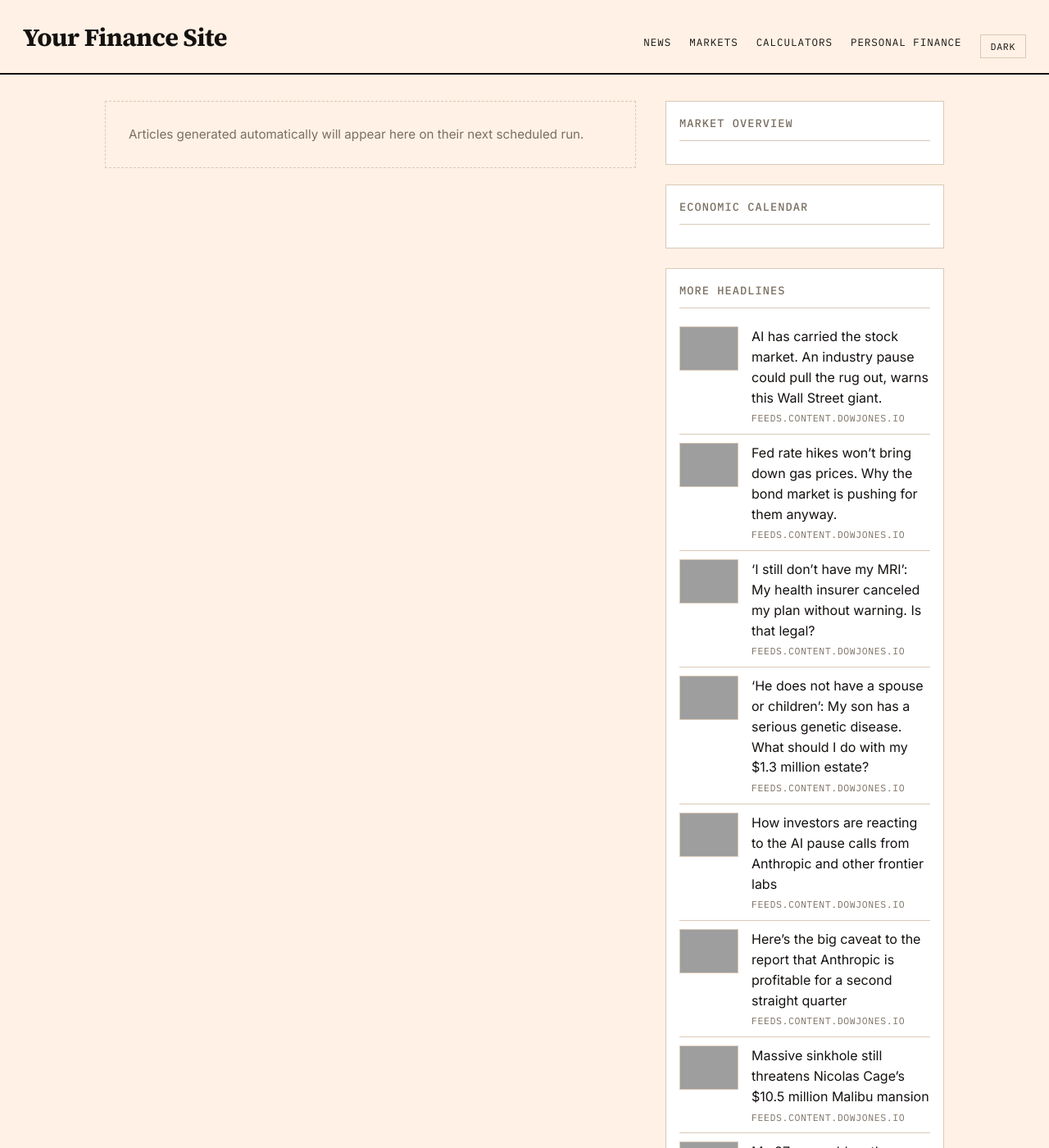
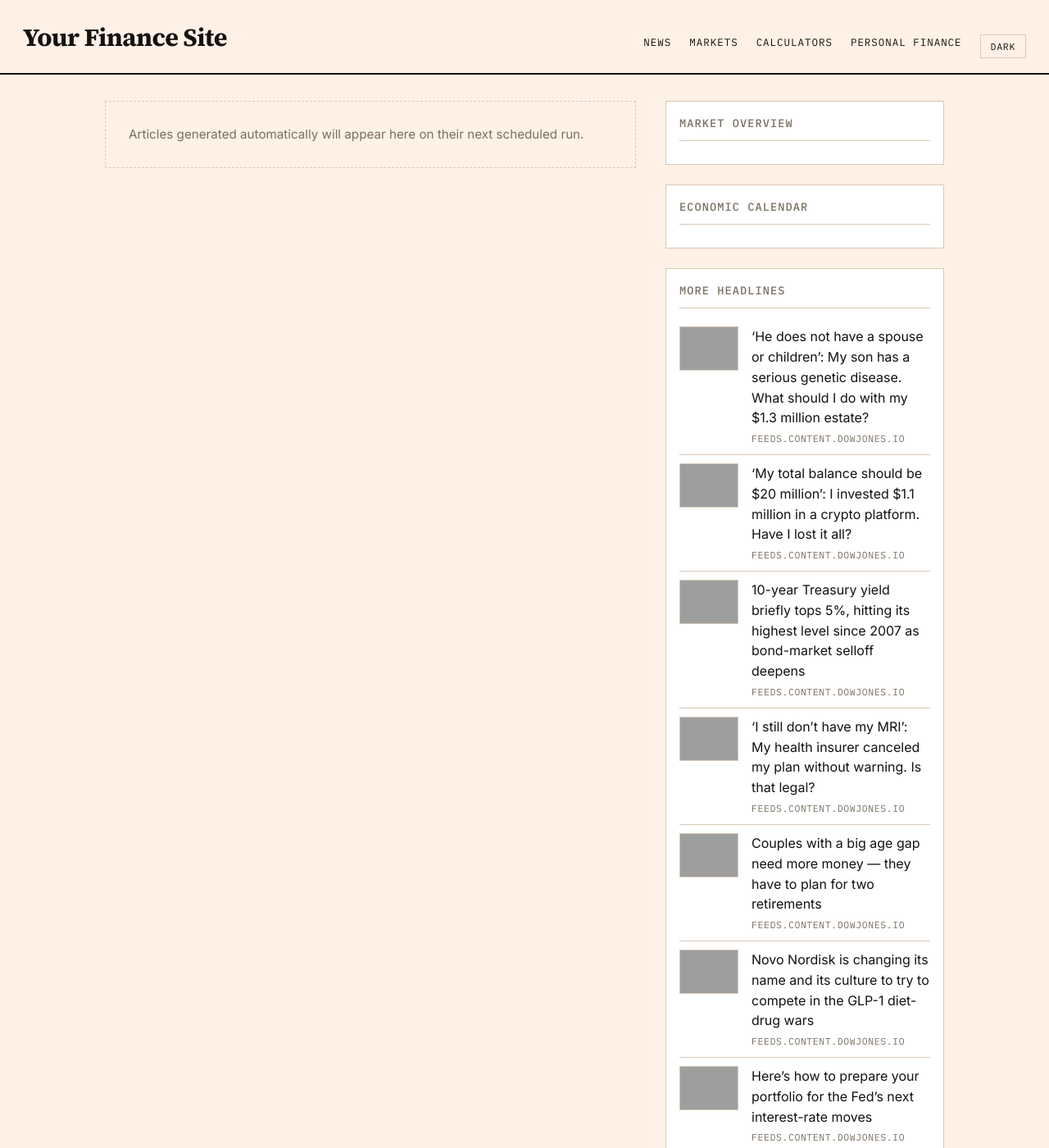
Before and after one commit to GlobTechCo/globtechco.github.io, a Jekyll site: the page built from index.html, in a window 1280 px wide and 1400 px high, cut to the strip 0-1400 px from the top of the window. Shown: the whole strip at 82% size. Built offline with Jekyll 4.4.1, drawn with Linux system fonts in a browser that asks for light colours; a script that is not in the unit is left out; the list of posts is cut into pages by our own code; some of the changed text lies outside the part shown; grey boxes are pictures that could not be loaded.

Commit message:
Auto-content update 2026-09-14

```diff
--- a/_data/aggregator.yml
+++ b/_data/aggregator.yml
@@ -1,50 +1,50 @@
-- title: "AI has carried the stock market. An industry pause could pull the rug out, warns this Wall Street giant."
-  link: "https://www.marketwatch.com/story/ai-has-carried-the-stock-market-an-industry-pause-could-pull-the-rug-out-warns-this-wall-street-giant-3272c960?mod=mw_rss_topstories"
+- title: "\u2018He does not have a spouse or children\u2019: My son has a serious genetic disease. What should I do with my $1.3 million estate?"
+  link: "https://www.marketwatch.com/story/he-does-not-have-a-spouse-or-children-my-son-has-a-serious-genetic-disease-what-should-i-do-with-my-1-3-million-estate-98cdccf9?mod=mw_rss_topstories"
   source: "feeds.content.dowjones.io"
-  pubdate: "Mon, 14 Sep 2026 11:15:00 GMT"
-  image: "https://images.mktw.net/im-77897234"
-- title: "Fed rate hikes won\u2019t bring down gas prices. Why the bond market is pushing for them anyway."
-  link: "https://www.marketwatch.com/story/fed-rate-hikes-wont-bring-down-gas-prices-why-the-bond-market-is-pushing-for-them-anyway-98f2c7e3?mod=mw_rss_topstories"
+  pubdate: "Mon, 14 Sep 2026 16:30:00 GMT"
+  image: "https://images.mktw.net/im-01471578"
+- title: "\u2018My total balance should be $20 million\u2019: I invested $1.1 million in a crypto platform. Have I lost it all?"
+  link: "https://www.marketwatch.com/story/my-total-balance-should-be-worth-20-million-i-invested-1-1-million-in-a-crypto-platform-have-i-lost-it-all-d22da562?mod=mw_rss_topstories"
   source: "feeds.content.dowjones.io"
-  pubdate: "Mon, 14 Sep 2026 10:35:00 GMT"
-  image: "https://images.mktw.net/im-90902515"
+  pubdate: "Mon, 14 Sep 2026 16:30:00 GMT"
+  image: "https://images.mktw.net/im-78021125"
+- title: "10-year Treasury yield briefly tops 5%, hitting its highest level since 2007 as bond-market selloff deepens"
+  link: "https://www.marketwatch.com/story/10-year-treasury-yield-tops-5-for-the-first-time-since-2007-as-bond-market-selloff-deepens-14c81f75?mod=mw_rss_topstories"
+  source: "feeds.content.dowjones.io"
+  pubdate: "Mon, 14 Sep 2026 15:40:00 GMT"
+  image: "https://images.mktw.net/im-41770070"
 - title: "\u2018I still don\u2019t have my MRI\u2019: My health insurer canceled my plan without warning. Is that legal?"
   link: "https://www.marketwatch.com/story/i-still-dont-have-my-mri-my-health-insurer-canceled-my-plan-without-warning-is-that-legal-02143710?mod=mw_rss_topstories"
   source: "feeds.content.dowjones.io"
-  pubdate: "Mon, 14 Sep 2026 10:15:00 GMT"
+  pubdate: "Mon, 14 Sep 2026 15:30:00 GMT"
   image: "https://images.mktw.net/im-65472748"
-- title: "\u2018He does not have a spouse or children\u2019: My son has a serious genetic disease. What should I do with my $1.3 million estate?"
-  link: "https://www.marketwatch.com/story/he-does-not-have-a-spouse-or-children-my-son-has-a-serious-genetic-disease-what-should-i-do-with-my-1-3-million-estate-98cdccf9?mod=mw_rss_topstories"
+- title: "Couples with a big age gap need more money \u2014 they have to plan for two retirements"
+  link: "https://www.marketwatch.com/story/couples-with-a-big-age-gap-need-more-money-they-have-to-plan-for-two-retirements-1454b8c2?mod=mw_rss_topstories"
   source: "feeds.content.dowjones.io"
-  pubdate: "Mon, 14 Sep 2026 09:45:00 GMT"
-  image: "https://images.mktw.net/im-01471578"
-- title: "How investors are reacting to the AI pause calls from Anthropic and other frontier labs"
+  pubdate: "Mon, 14 Sep 2026 14:15:00 GMT"
+  image: "https://images.mktw.net/im-97489983"
+- title: "Novo Nordisk is changing its name and its culture to try to compete in the GLP-1 diet-drug wars"
+  link: "https://www.marketwatch.com/story/novo-drops-nordisk-in-corporate-refresh-to-take-on-lilly-in-the-weight-loss-wars-a406161a?mod=mw_rss_topstories"
+  source: "feeds.content.dowjones.io"
+  pubdate: "Mon, 14 Sep 2026 14:05:00 GMT"
+  image: "https://images.mktw.net/im-67332197"
+- title: "Here\u2019s how to prepare your portfolio for the Fed\u2019s next interest-rate moves"
+  link: "https://www.marketwatch.com/story/heres-how-to-prepare-your-portfolio-for-the-feds-next-interest-rate-moves-ac306c90?mod=mw_rss_topstories"
+  source: "feeds.content.dowjones.io"
+  pubdate: "Mon, 14 Sep 2026 13:45:00 GMT"
+  image: "https://images.mktw.net/im-87236980"
+- title: "Micron, Nvidia and other chip stocks fall after tech leaders call for an AI slowdown. Here\u2019s what to know."
   link: "https://www.marketwatch.com/story/how-investors-are-reacting-to-the-ai-pause-calls-from-anthropic-and-other-frontier-labs-f69391b8?mod=mw_rss_topstories"
   source: "feeds.content.dowjones.io"
-  pubdate: "Mon, 14 Sep 2026 09:29:00 GMT"
-  image: "https://images.mktw.net/im-40389224"
-- title: "Here\u2019s the big caveat to the report that Anthropic is profitable for a second straight quarter"
-  link: "https://www.marketwatch.com/story/the-very-big-caveat-to-the-report-that-anthropic-is-profitable-for-a-second-straight-quarter-561e0c64?mod=mw_rss_topstories"
+  pubdate: "Mon, 14 Sep 2026 13:37:00 GMT"
+  image: "https://images.mktw.net/im-15629837"
+- title: "AI has been carrying the stock market. An industry pause could pull the rug out, warns this Wall Street giant."
+  link: "https://www.marketwatch.com/story/ai-has-carried-the-stock-market-an-industry-pause-could-pull-the-rug-out-warns-this-wall-street-giant-3272c960?mod=mw_rss_topstories"
   source: "feeds.content.dowjones.io"
-  pubdate: "Mon, 14 Sep 2026 09:04:00 GMT"
-  image: "https://images.mktw.net/im-01185694"
-- title: "Massive sinkhole still threatens Nicolas Cage\u2019s $10.5 million Malibu mansion"
-  link: "https://www.marketwatch.com/story/massive-sinkhole-still-threatens-nicolas-cages-10-5-million-malibu-mansion-ec0c7497?mod=mw_rss_topstories"
+  pubdate: "Mon, 14 Sep 2026 12:11:00 GMT"
+  image: "https://images.mktw.net/im-77897234"
+- title: "Oil over $100 has JPMorgan strategists warning stock-market investors against missing out on a sudden turnaround"
+  link: "https://www.marketwatch.com/story/oil-over-100-has-jpmorgan-stock-market-strategists-fearing-a-missing-out-on-a-swift-decline-ba32bfd4?mod=mw_rss_topstories"
   source: "feeds.content.dowjones.io"
-  pubdate: "Mon, 14 Sep 2026 09:03:00 GMT"
-  image: "https://images.mktw.net/im-03105641"
-- title: "My 87-year-old mother wants to pay for my brother\u2019s kids\u2019 education. I don\u2019t have children. How is that fair?"
-  link: "https://www.marketwatch.com/story/my-87-year-old-mother-wants-to-pay-for-my-brothers-kids-education-i-dont-have-children-is-that-fair-b647a4bd?mod=mw_rss_topstories"
-  source: "feeds.content.dowjones.io"
-  pubdate: "Mon, 14 Sep 2026 01:30:00 GMT"
-  image: "https://images.mktw.net/im-75945000"
-- title: "These are the 10 biggest retirement fears \u2014 and what you can do about them"
-  link: "https://www.marketwatch.com/story/these-are-the-10-biggest-retirement-fears-and-what-you-can-do-about-them-4dde8b9c?mod=mw_rss_topstories"
-  source: "feeds.content.dowjones.io"
-  pubdate: "Sun, 13 Sep 2026 21:10:00 GMT"
-  image: "https://images.mktw.net/im-68447980"
-- title: "I\u2019m locked into a 10-year annuity and now I\u2019m strapped for cash. What are my options?"
-  link: "https://www.marketwatch.com/story/im-locked-into-a-10-year-annuity-and-now-im-strapped-for-cash-what-are-my-options-e6463c91?mod=mw_rss_topstories"
-  source: "feeds.content.dowjones.io"
-  pubdate: "Sun, 13 Sep 2026 20:59:00 GMT"
-  image: "https://images.mktw.net/im-23556464"
+  pubdate: "Mon, 14 Sep 2026 11:59:00 GMT"
+  image: "https://images.mktw.net/im-25391839"
```
